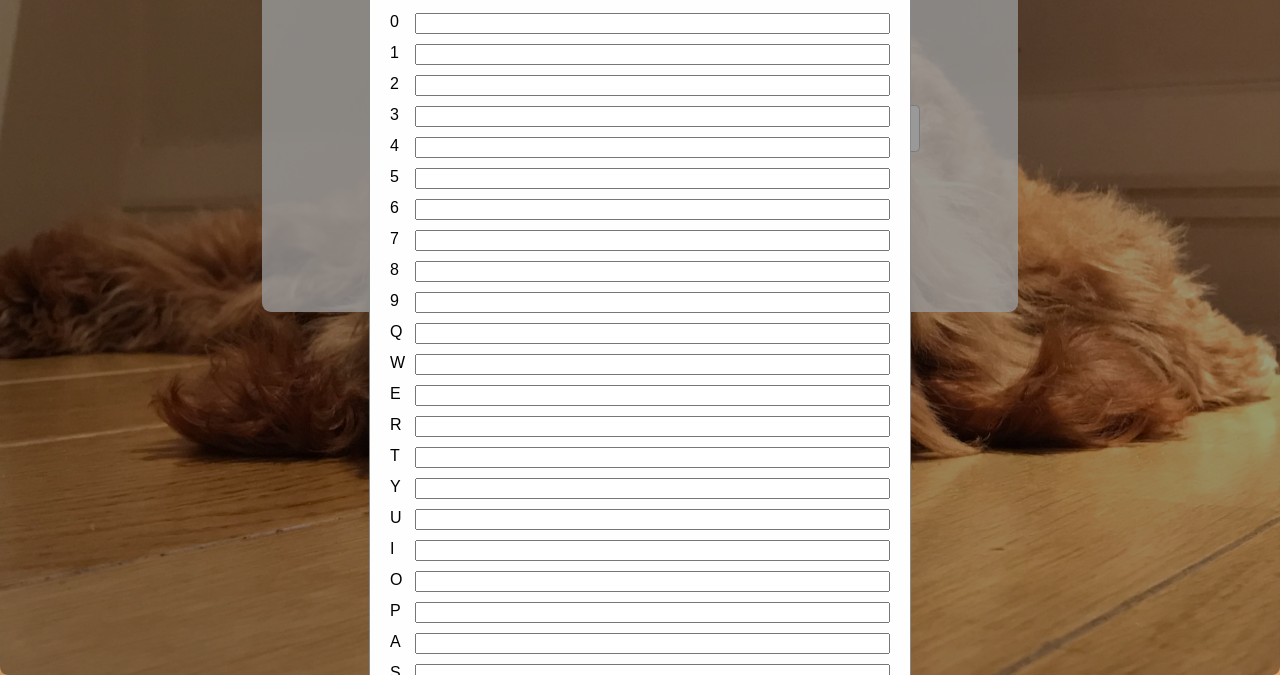
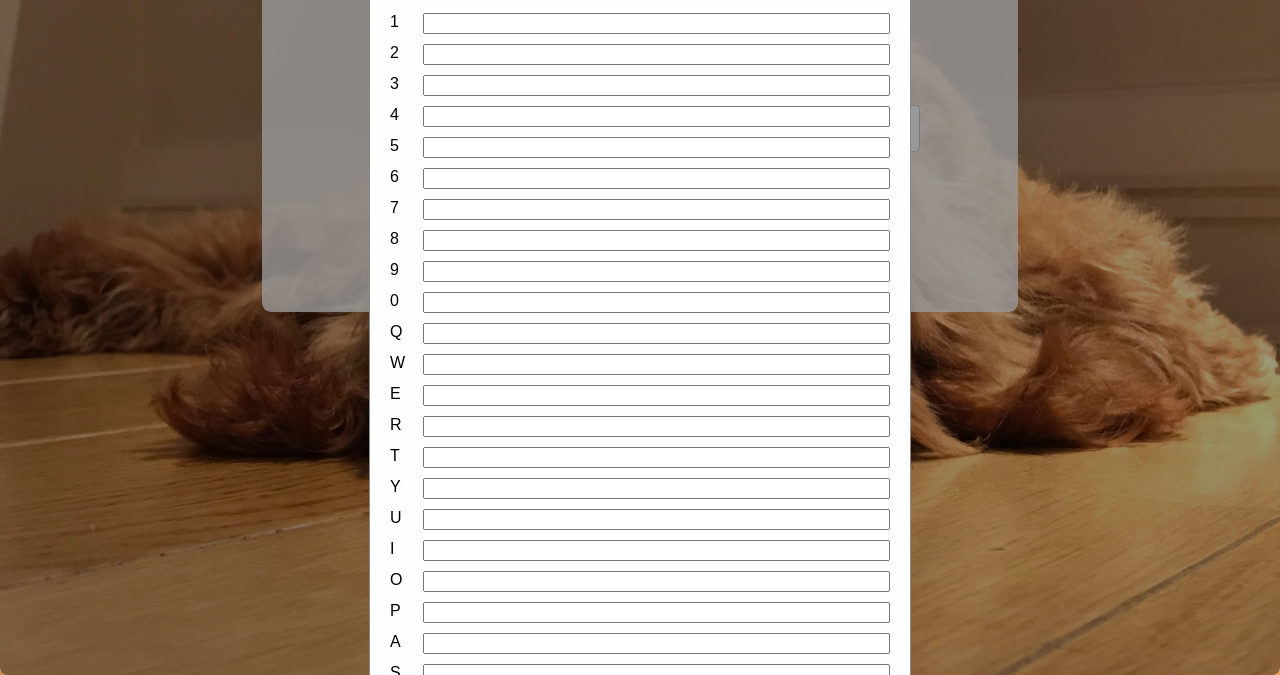
Before and after one commit to AK1089/homepage, a plain HTML site: page index.html in a window 1280 px wide. Both pictures are taken after a click on the button "Edit Links". Shown: the part 125-800 px from the top of the page. Drawn offline with Linux system fonts and the light colour scheme.

Commit message:
background customisability and other fixes

```diff
--- a/index.html
+++ b/index.html
@@ -1,12 +1,14 @@
 <!DOCTYPE html>
 <html lang="en">
+
 <head>
     <meta charset="UTF-8">
     <meta name="viewport" content="width=device-width, initial-scale=1.0">
     <title>Home</title>
     <link rel="stylesheet" href="styles.css">
-    <icon href="favicon.ico">
+    <link rel="icon" href="./favicon.ico" type="image/x-icon">
 </head>
+
 <body>
     <div id="background"></div>
     <div id="content">
@@ -20,11 +22,13 @@
             <h2>Edit Links</h2>
             <p>Enter a single URL or comma-separated list of URLs for each key:</p>
             <div id="editForm"></div>
-            <p>Hint: use website.com[https://images.com/better-icon.png] for custom images.</p>
+            <p>Hint: use https://website.com[https://images.com/better-icon.png] to use custom icons. You can control
+                the background with the "BG" entry.</p>
             <button id="saveButton">Save</button>
             <button id="cancelButton">Cancel</button>
         </div>
     </div>
     <script src="script.js"></script>
 </body>
+
 </html>
--- a/script.js
+++ b/script.js
@@ -7,6 +7,7 @@ const defaultKeyMap = {
 
 let keyMap = JSON.parse(localStorage.getItem('keyMap')) || defaultKeyMap;
 let isEditModalOpen = false;
+let backgroundImage = localStorage.getItem('backgroundImage') || 'background.png';
 
 const keyboardLayout = [
     '1234567890',
@@ -16,7 +17,7 @@ const keyboardLayout = [
 ];
 
 function parseLinks(linkString) {
-    const links = linkString.split(',').map(link => "https://" + link.trim().replace(/^(https?:\/\/)?(www\.)?/i, ''));
+    const links = linkString.split(',').map(link => link.trim());
     return links.map(link => {
         const match = link.match(/^(.*?)(?:\[(.*?)\])?$/);
         return {
@@ -94,8 +95,8 @@ function handleKeyPress(event) {
     if (isEditModalOpen || event.metaKey || event.ctrlKey) return;
     const key = event.key.toLowerCase();
     if (key in keyMap && keyMap[key]) {
-        const links = keyMap[key].split(',').map(url => url.trim());
-        openLinks(links);
+        const links = parseLinks(keyMap[key]);
+        openLinks(links.map(link => link.url));
     }
 }
 
@@ -104,16 +105,38 @@ function showEditModal() {
     const editForm = document.getElementById('editForm');
     editForm.innerHTML = '';
 
-    for (const [key, value] of Object.entries(keyMap)) {
+    // Ensure numbers are in the correct order
+    const orderedKeys = "1234567890qwertyuiopasdfghjklzxcvbnm"
+
+    for (const key of orderedKeys) {
         const label = document.createElement('label');
         label.textContent = key.toUpperCase();
         const input = document.createElement('input');
         input.type = 'text';
-        input.value = value;
+        input.value = keyMap[key];
         input.id = `edit-${key}`;
         editForm.appendChild(label);
         editForm.appendChild(input);
     }
+
+    // Add horizontal line
+    const hr = document.createElement('hr');
+    hr.style.margin = '20px 0';
+    editForm.appendChild(hr);
+
+    // Add some space
+    const spacer = document.createElement('div');
+    spacer.style.height = '20px';
+    editForm.appendChild(spacer);
+
+    const label = document.createElement('label');
+    label.textContent = "BG"
+    const input = document.createElement('input');
+    input.type = 'text';
+    input.value = backgroundImage;
+    input.id = `edit-bg`;
+    editForm.appendChild(label);
+    editForm.appendChild(input);
 
     modal.style.display = 'block';
     document.body.style.overflow = 'hidden';
@@ -132,12 +155,20 @@ function saveLinks() {
         const input = document.getElementById(`edit-${key}`);
         keyMap[key] = input.value;
     }
+    backgroundImage = document.getElementById(`edit-bg`).value;
+    localStorage.setItem('backgroundImage', backgroundImage);
     localStorage.setItem('keyMap', JSON.stringify(keyMap));
     hideEditModal();
     createKeyboard();
+    updateBackground();
+}
+
+function updateBackground() {
+    document.getElementById('background').style.backgroundImage = `url('${backgroundImage}')`;
 }
 
 document.addEventListener('DOMContentLoaded', () => {
+    updateBackground();
     createKeyboard();
     document.addEventListener('keydown', handleKeyPress);
     document.getElementById('editButton').addEventListener('click', showEditModal);
```
